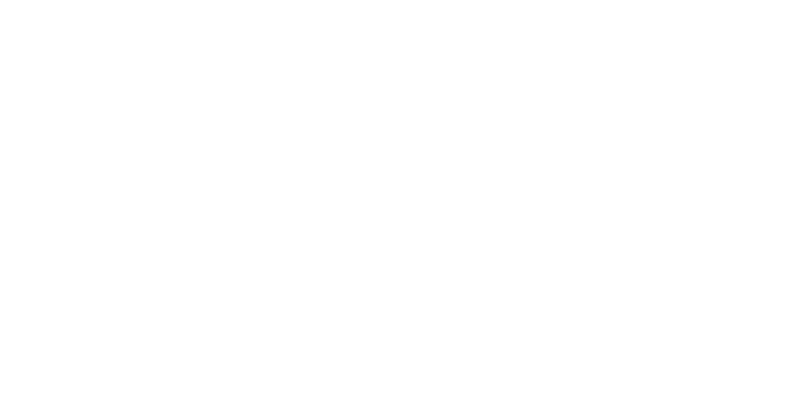
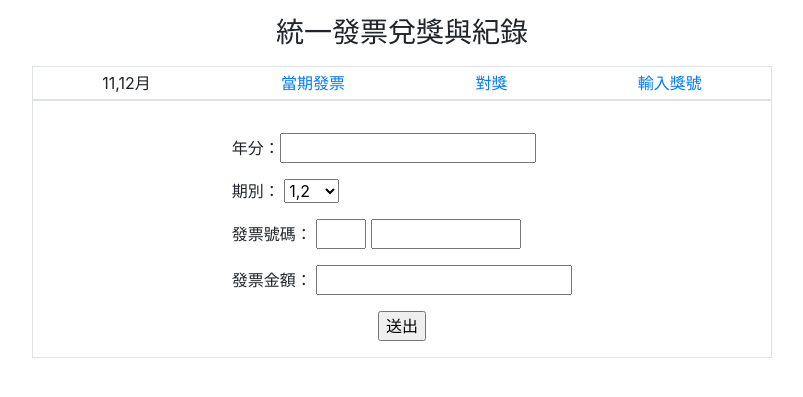
Before and after one commit to wdaweb/invoice-catuxian, a PHP site: page / in a window 1280 px wide. Before the commit the part shown is empty. Shown: the top 397 px of the page, without its empty margins (238-1041 px from the left). Run offline with PHP 8.4, Linux system fonts and the light colour scheme.

Commit message:
完成首頁的畫面設計

```diff
--- a/index.php
+++ b/index.php
@@ -1,12 +1,26 @@
 <!DOCTYPE html>
 <html lang="en">
+
 <head>
     <meta charset="UTF-8">
     <meta name="viewport" content="width=device-width, initial-scale=1.0">
     <meta http-equiv="X-UA-Compatible" content="ie=edge">
     <title>統一發票紀錄及對獎系統</title>
+    <link rel="stylesheet" href="https://cdn.jsdelivr.net/npm/bootstrap@4.5.3/dist/css/bootstrap.min.css">
 </head>
+
 <body>
 
+<?php
+    if(isset($_GET['do'])){
+        $file=$_GET['do'].".php";
+        include $file;
+    }else{
+        include "main.php";
+    }
+?>
+    <script src="https://code.jquery.com/jquery-3.5.1.slim.min.js"></script>
+    <script src="https://cdn.jsdelivr.net/npm/bootstrap@4.5.3/dist/js/bootstrap.bundle.min.js"></script>
 </body>
+
 </html>
--- /dev/null
+++ b/invoice.php
@@ -0,0 +1 @@
+我是發票
--- /dev/null
+++ b/main.php
@@ -0,0 +1,56 @@
+<h3 class="text-center pt-3">統一發票兌獎與紀錄</h3>
+
+<div class="container">
+    <div class="col-8 d-flex justify-content-around mx-auto border p-1 mt-3">
+        <?php
+        $month = [
+            1 => "1,2月",
+            2 => "3,4月",
+            3 => "5,6月",
+            4 => "7,8月",
+            5 => "9,10月",
+            6 => "11,12月",
+        ];
+        $m = ceil(date("m") / 2);
+        ?>
+        <div class="text-center"><?= $month[$m]; ?></div>
+        <div class="text-center">
+            <a href="">當期發票</a>
+        </div>
+        <div class="text-center">
+            <a href="">對獎</a>
+        </div>
+        <div class="text-center">
+            <a href="">輸入獎號</a>
+        </div>
+    </div>
+    <div class="col-8 d-flex justify-content-around mx-auto border p-3">
+        <form action="api/add_invoice.php" method="post">
+            <div class="pt-3">年分：<input type="text" name="year" ></div>
+            <div class="pt-3">
+                期別：
+                <select name="period">
+                        <option value="1">1,2</option>
+                        <option value="2">3,4</option>
+                        <option value="3">5,6</option>
+                        <option value="4">7,8</option>
+                        <option value="5">9,10</option>
+                        <option value="6">11,12</option>
+                </select>
+            </div>
+            <div class="pt-3">
+                發票號碼：
+                <input type="text" name="prepend" style="width: 50px;">
+                <input type="text" name="number" style="width: 150px;">
+            </div>
+            <div class="pt-3">
+                發票金額：
+                <input type="number" name="payment">
+            </div >
+            <div class="text-center pt-3">
+                <input type="submit" value="送出">
+            </div>
+        </form>
+    </div>
+</div>
+</div>
```
